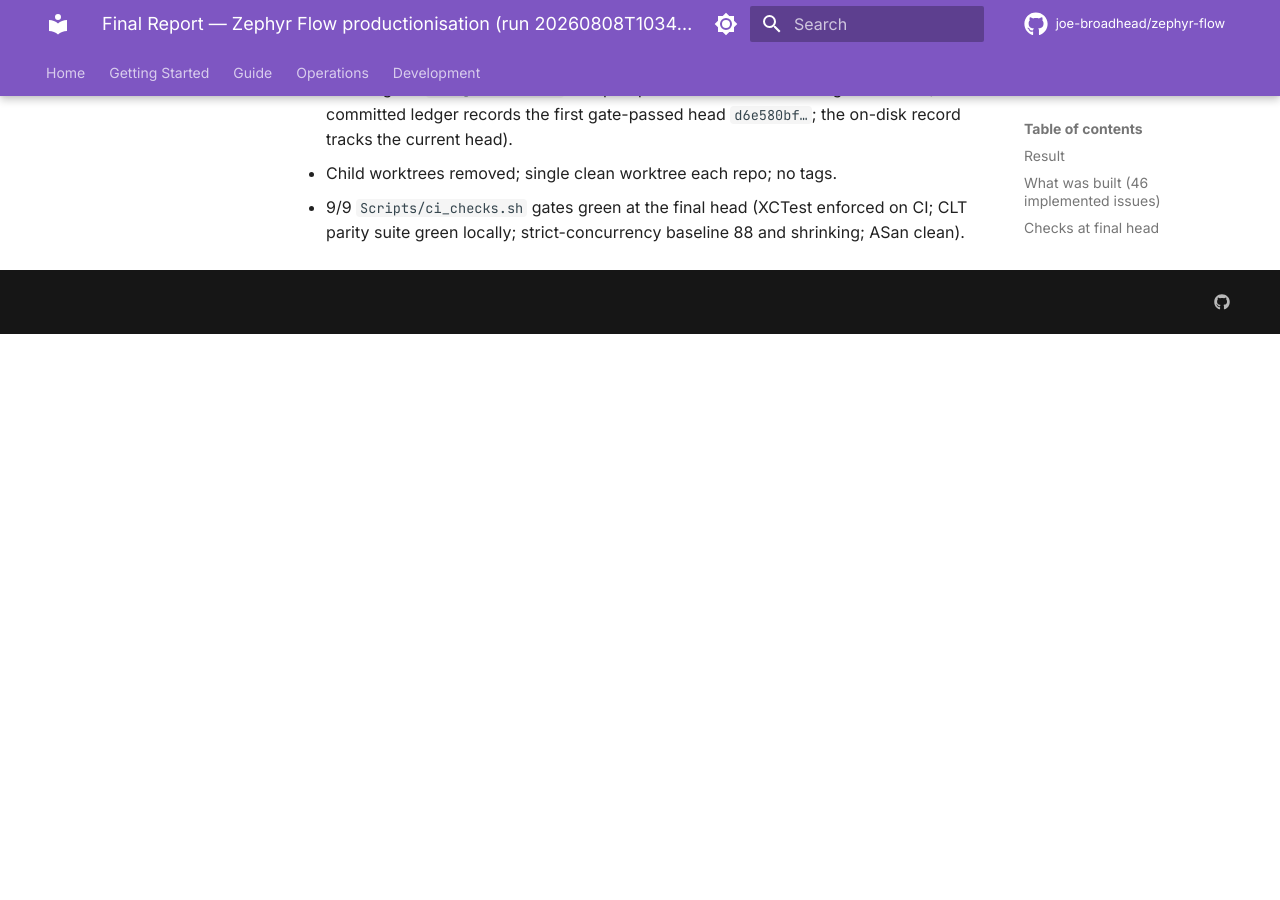
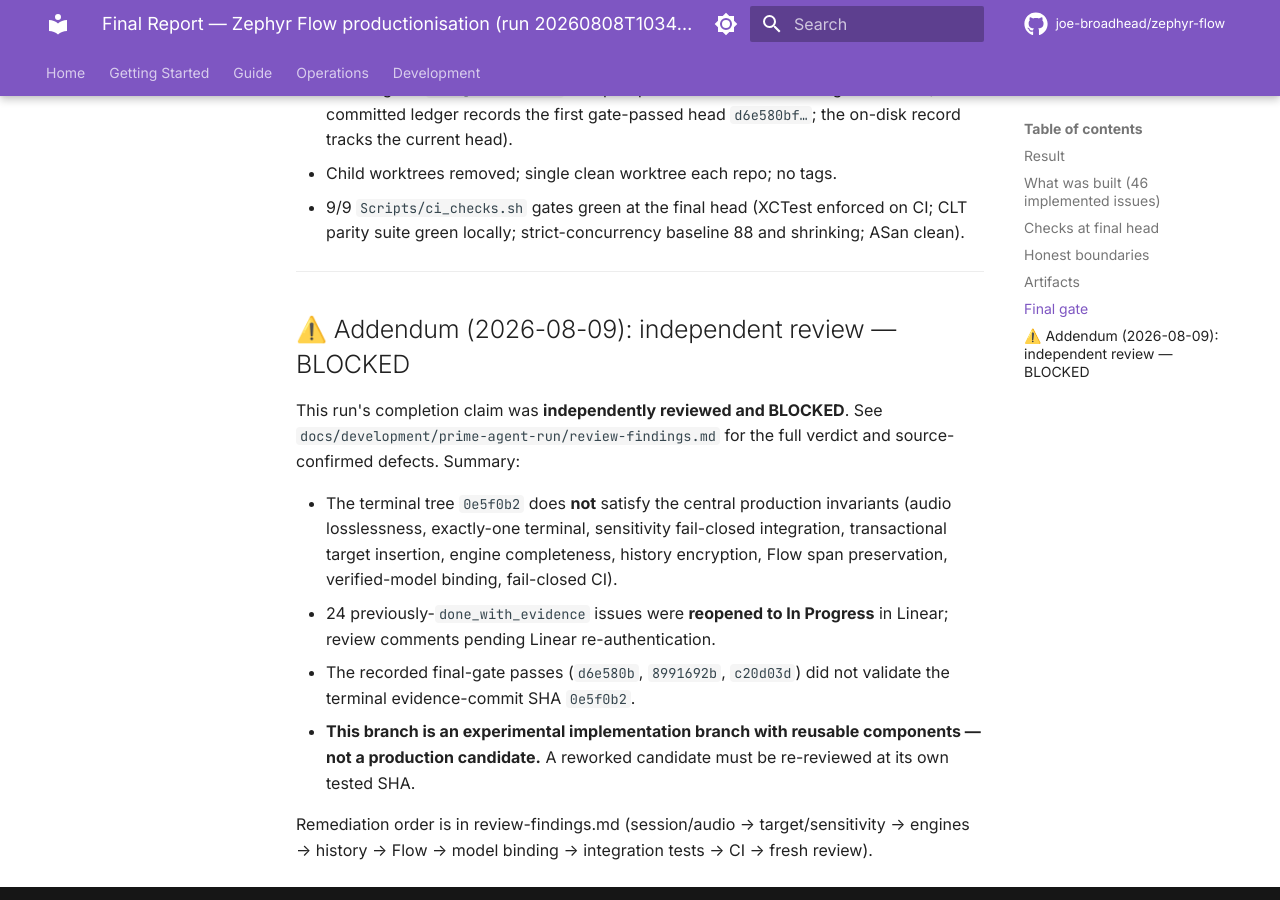
Before and after one commit to joe-broadhead/zephyr-flow, an MkDocs documentation site: the page built from docs/development/prime-agent-run/final-report.md, in a window 1280 px wide and 900 px high, scrolled down 2289 px. Built offline with MkDocs 1.6.1 and Material for MkDocs 9.7.7, drawn with Linux system fonts in a browser that asks for light colours; comment, search, counter and statistics services are not loaded; before the commit the page ends 2623 px from its top, so only the background shows below that.

Commit message:
docs: record independent review BLOCKED verdict + remediation plan (addendum to final report)

```diff
--- a/docs/development/prime-agent-run/final-report.md
+++ b/docs/development/prime-agent-run/final-report.md
@@ -84,3 +84,26 @@
 - 9/9 `Scripts/ci_checks.sh` gates green at the final head (XCTest enforced on
   CI; CLT parity suite green locally; strict-concurrency baseline 88 and
   shrinking; ASan clean).
+
+---
+
+## ⚠️ Addendum (2026-08-09): independent review — BLOCKED
+
+This run's completion claim was **independently reviewed and BLOCKED**. See
+`docs/development/prime-agent-run/review-findings.md` for the full verdict and
+source-confirmed defects. Summary:
+
+- The terminal tree `0e5f0b2` does **not** satisfy the central production invariants
+  (audio losslessness, exactly-one terminal, sensitivity fail-closed integration,
+  transactional target insertion, engine completeness, history encryption, Flow
+  span preservation, verified-model binding, fail-closed CI).
+- 24 previously-`done_with_evidence` issues were **reopened to In Progress** in
+  Linear; review comments pending Linear re-authentication.
+- The recorded final-gate passes (`d6e580b`, `8991692b`, `c20d03d`) did not
+  validate the terminal evidence-commit SHA `0e5f0b2`.
+- **This branch is an experimental implementation branch with reusable
+  components — not a production candidate.** A reworked candidate must be
+  re-reviewed at its own tested SHA.
+
+Remediation order is in review-findings.md (session/audio → target/sensitivity →
+engines → history → Flow → model binding → integration tests → CI → fresh review).
```
Also changed, not shown: docs/development/prime-agent-run/review-findings.md (added, +56 -0 lines).
